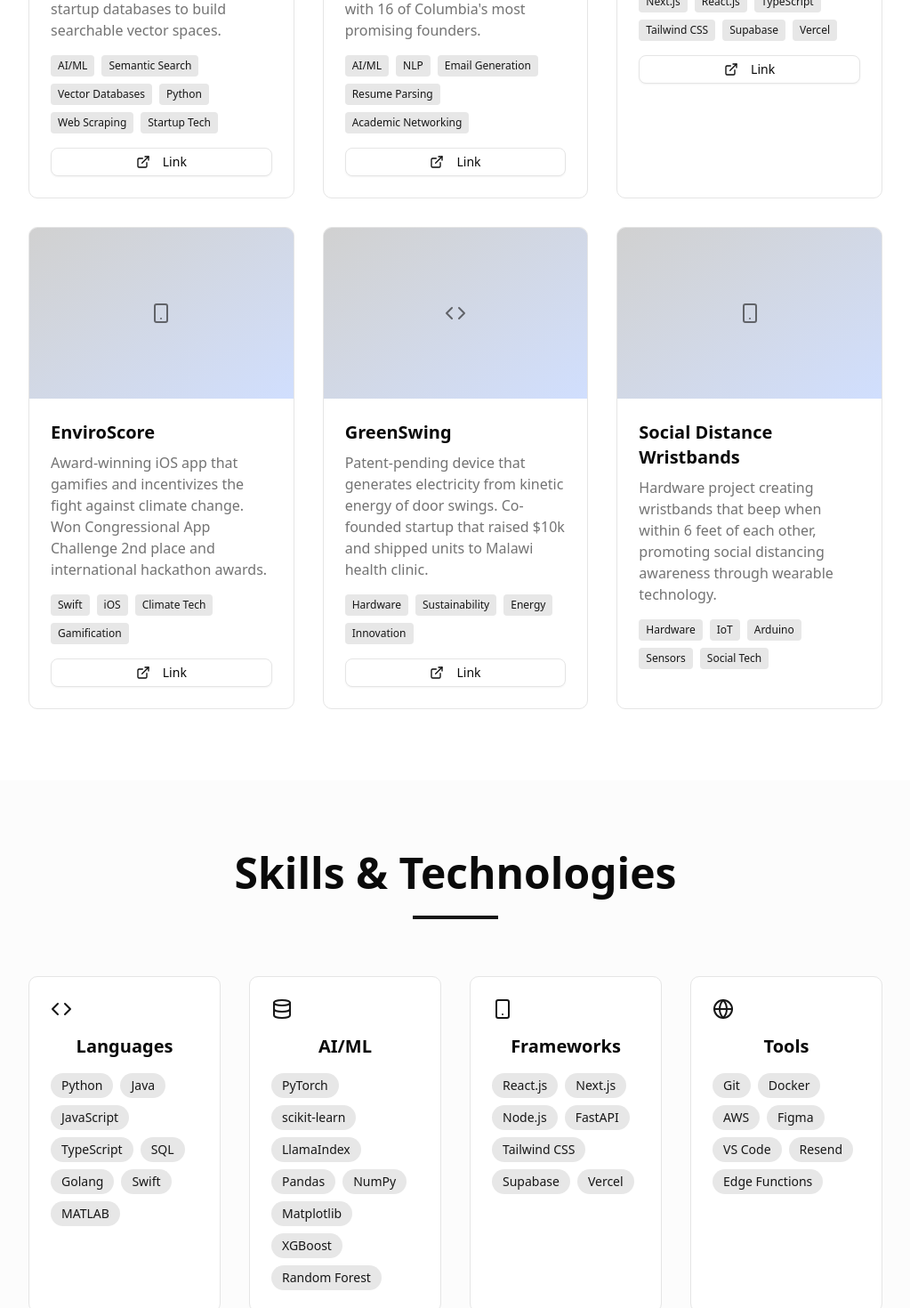
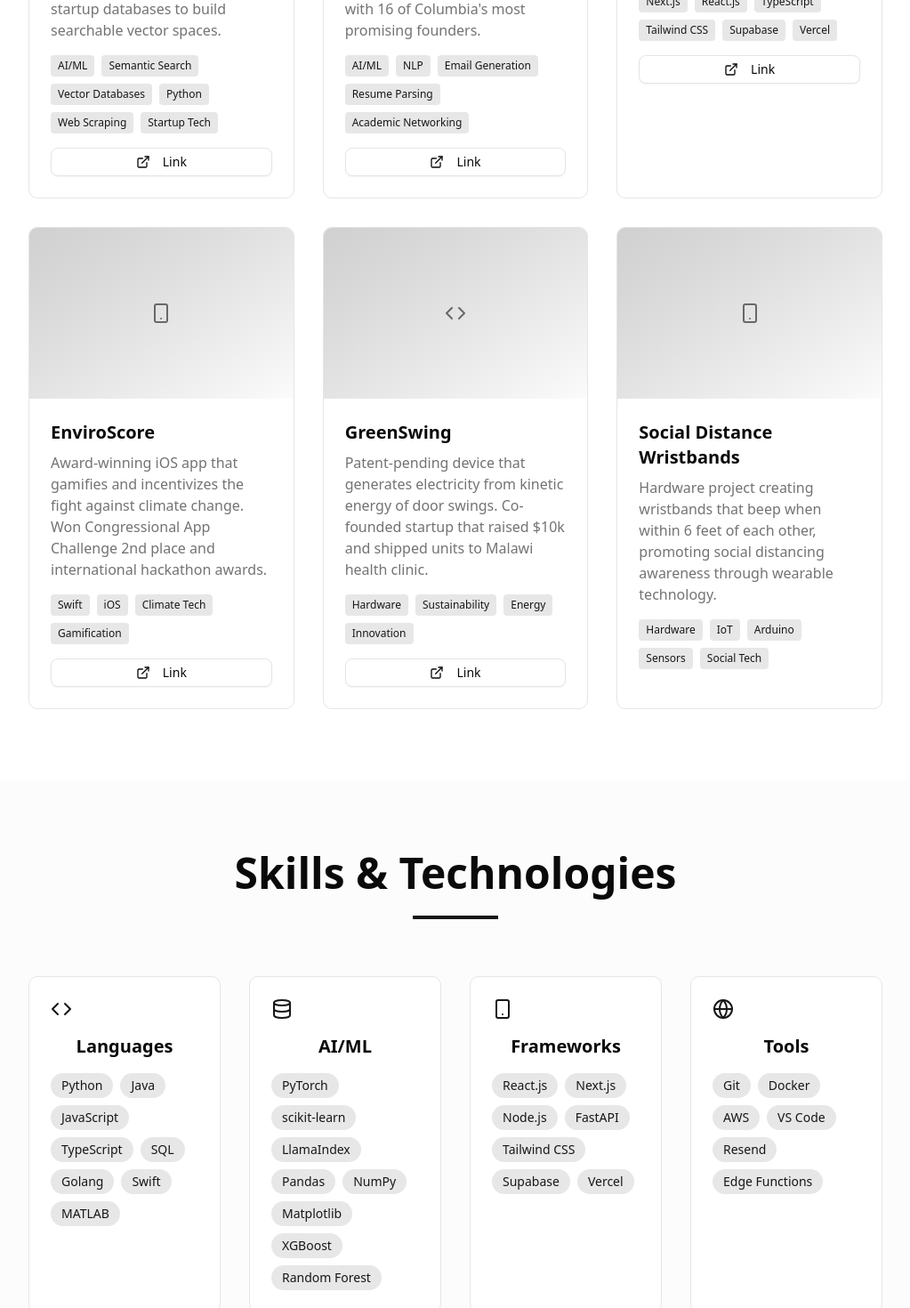
Before and after one commit to amrrao/amrutha-rao-portfolio, a Next.js app: page / in a window 1280 px wide. Shown: the part 2141-3611 px from the top of the page at 89% size, without its empty margins (256-1279 px from the left). Built offline with nearby package versions, Linux system fonts and the light colour scheme.

Commit message:
changed gradient for projects to black and white color scheme

```diff
--- a/components/Projects.tsx
+++ b/components/Projects.tsx
@@ -68,7 +68,7 @@ export default function Projects() {
         <div className="grid md:grid-cols-2 lg:grid-cols-3 gap-8">
           {projects.map((project, index) => (
             <div key={index} className="bg-card rounded-lg border border-border overflow-hidden hover:shadow-lg transition-shadow group">
-              <div className="h-48 bg-gradient-to-br from-primary/20 to-blue-600/20 flex items-center justify-center">
+              <div className="h-48 bg-gradient-to-br from-primary/20 to-muted/40 flex items-center justify-center">
                 {project.icon}
               </div>
               <div className="p-6">
--- a/components/Skills.tsx
+++ b/components/Skills.tsx
@@ -22,7 +22,7 @@ export default function Skills() {
     {
       icon: <Globe className="text-4xl text-primary" />,
       title: "Tools",
-      skills: ["Git", "Docker", "AWS", "Figma", "VS Code", "Resend", "Edge Functions"]
+      skills: ["Git", "Docker", "AWS", "VS Code", "Resend", "Edge Functions"]
     }
   ];
 
```
